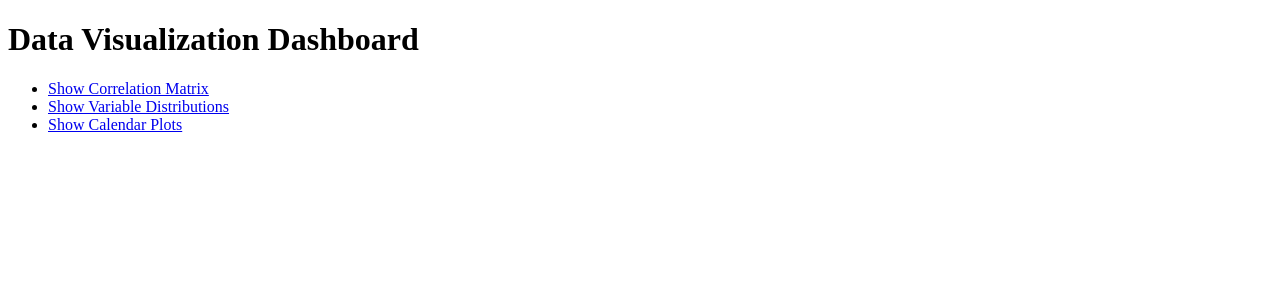
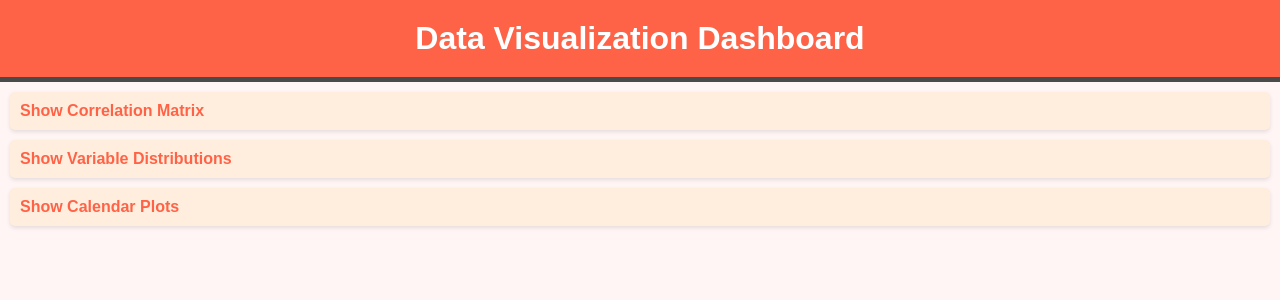
Before and after one commit to Dgeorgealex/SensorML, a Flask app: page / in a window 1280 px wide. Shown: the top 300 px of the page. Run offline with Flask 3, Linux system fonts and the light colour scheme.

Commit message:
Add CSS for main page & only generate one plot at a time

```diff
--- /dev/null
+++ b/public/static/styles/style.css
@@ -0,0 +1,53 @@
+/* Tomato Themed CSS for Data Visualization Dashboard */
+
+body {
+    font-family: Arial, sans-serif;
+    background-color: #fff5f5; /* Light red background, reminiscent of tomato flesh */
+    color: #4a4a4a; /* Dark grey for text */
+    margin: 0;
+    padding: 0;
+}
+
+h1 {
+    background-color: #ff6347; /* Tomato red */
+    color: white;
+    text-align: center;
+    padding: 20px 0;
+    margin: 0;
+    border-bottom: 5px solid #4a4a4a; /* Dark border for contrast */
+}
+
+ul {
+    list-style-type: none;
+    margin: 0;
+    padding: 0;
+}
+
+ul li {
+    background-color: #ffeedd; /* Light tomato color */
+    margin: 10px;
+    padding: 10px;
+    border-radius: 5px;
+    box-shadow: 0 2px 4px rgba(0, 0, 0, 0.1);
+}
+
+ul li a {
+    text-decoration: none;
+    color: #ff6347; /* Tomato red for links */
+    font-weight: bold;
+}
+
+ul li a:hover {
+    color: #dc143c; /* Darker red on hover */
+}
+
+@media (max-width: 600px) {
+    h1 {
+        font-size: 24px;
+        padding: 15px 0;
+    }
+
+    ul li {
+        margin: 8px;
+    }
+}
--- a/public/templates/index.html
+++ b/public/templates/index.html
@@ -1,7 +1,8 @@
 <!DOCTYPE html>
-<html>
+<html lang="en">
 <head>
     <title>Main Dashboard</title>
+    <link rel="stylesheet" href="{{ url_for('static', filename='styles/style.css') }}">
 </head>
 <body>
 <h1>Data Visualization Dashboard</h1>
```
Also changed, not shown: graphs.py (+40 -40 lines).
